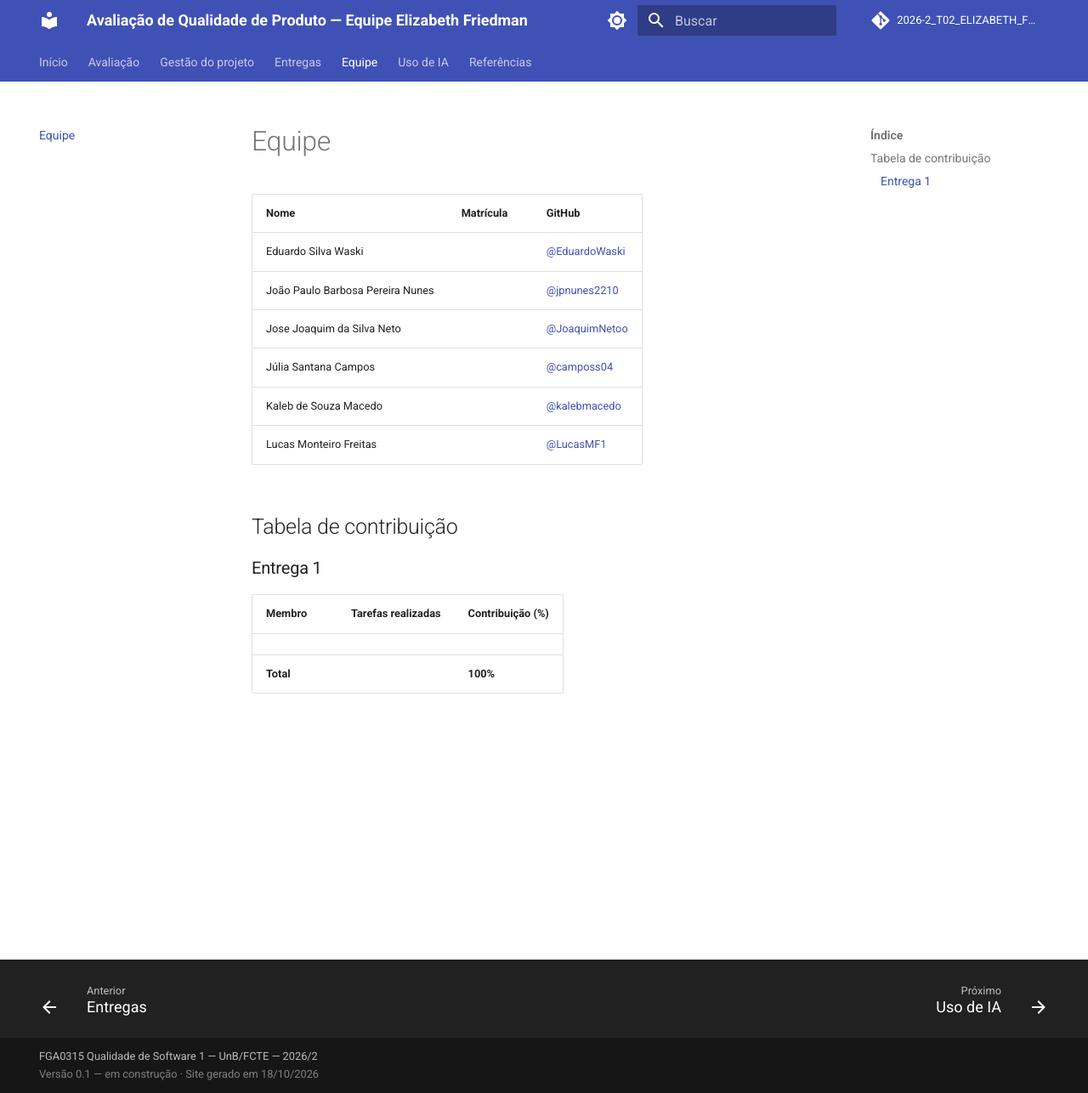
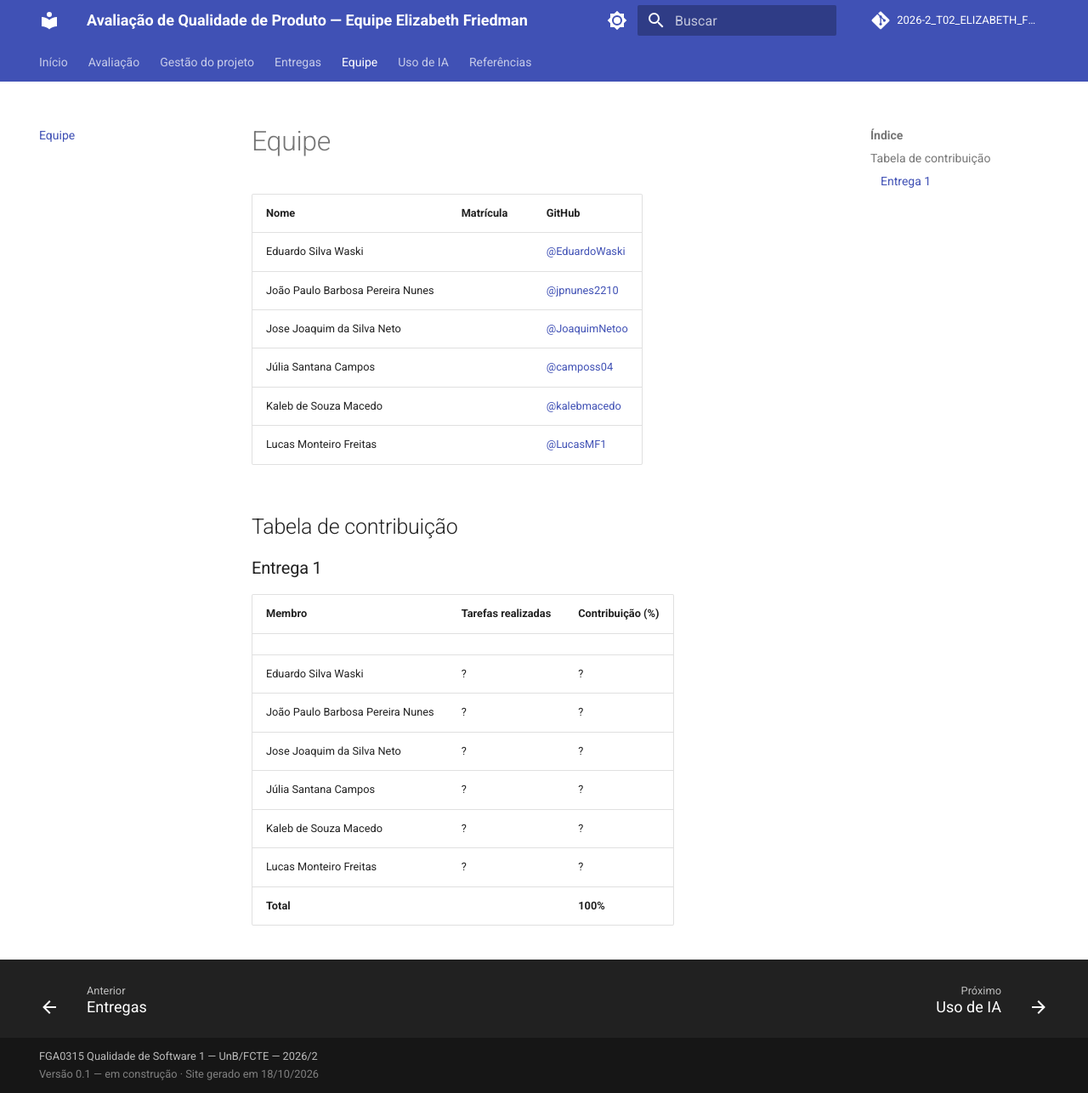
Before and after one commit to FCTE-Qualidade-de-Software-1/2026-2_T02_ELIZABETH_FRIEDMAN, an MkDocs documentation site: the page built from docs/equipe.md, in a window 1280 px wide and 1286 px high. Shown: the whole window at 85% size. Built offline with MkDocs 1.6.1 and Material for MkDocs 9.7.7, drawn with Linux system fonts in a browser that asks for light colours; comment, search, counter and statistics services are not loaded.

Commit message:
docs: adiciona tabela de contribuição da entrega 1

```diff
--- a/docs/equipe.md
+++ b/docs/equipe.md
@@ -21,4 +21,10 @@ Manter uma tabela por entrega.
 | Membro | Tarefas realizadas | Contribuição (%) |
 |--------|--------------------|------------------|
 | | | |
+| Eduardo Silva Waski | ? | ? |
+| João Paulo Barbosa Pereira Nunes | ? | ? |
+| Jose Joaquim da Silva Neto | ? | ? |
+| Júlia Santana Campos | ? | ? |
+| Kaleb de Souza Macedo | ? | ? |
+| Lucas Monteiro Freitas | ? | ? |
 | **Total** | | **100%** |
```
